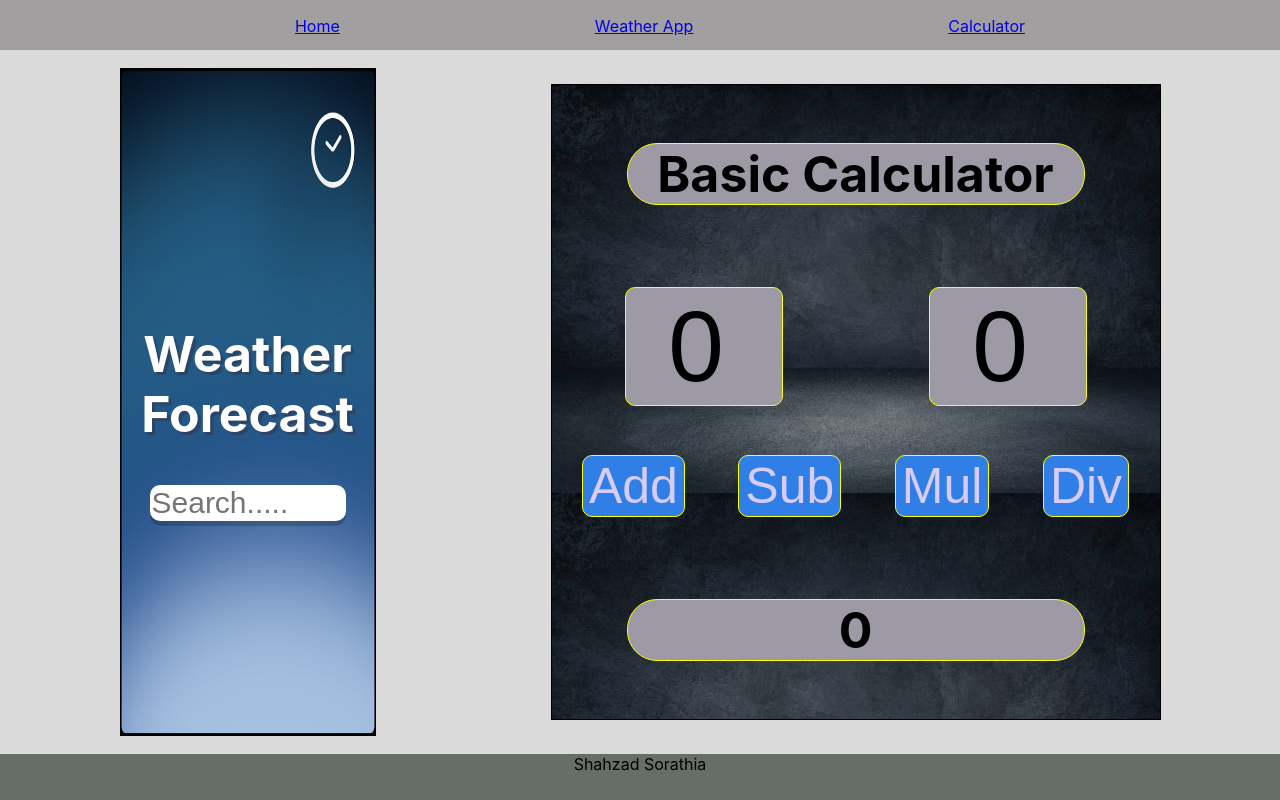
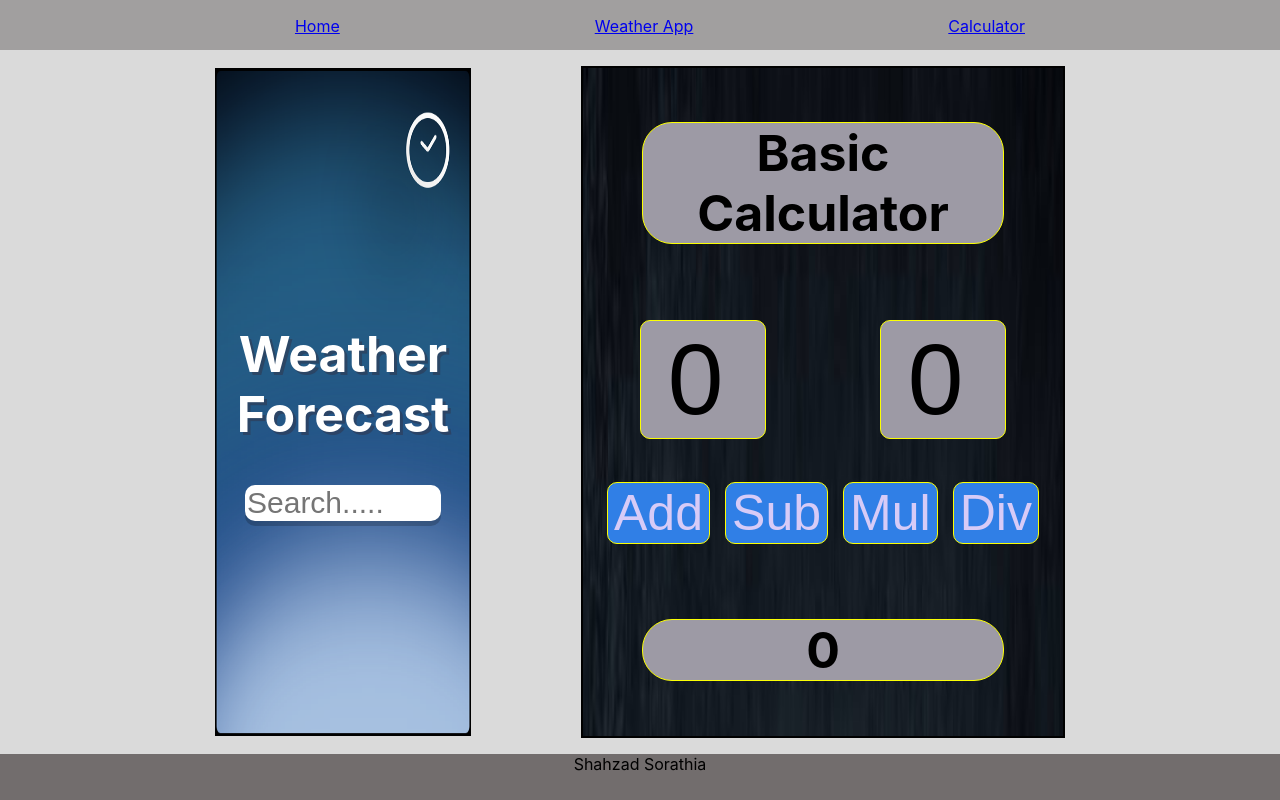
Before and after one commit to shahzadsorathia/Weather-Application-React, a React (Create React App) app: page /Home in a window 1280 px wide. Built offline with nearby package versions, Linux system fonts and the light colour scheme.

Commit message:
Update App.css

```diff
--- a/src/App.css
+++ b/src/App.css
@@ -21,7 +21,7 @@
 }
 
 #footer{
-    background-color: rgb(103, 110, 103);
+    background-color: rgb(114, 109, 109);
     height: 50px;
     text-align: center;
     width: 100%;
@@ -89,12 +89,13 @@
   .Calculator
   {
     background-image: url(images/math.jpg);
+    background-size: 100% 790%;
     display: flex;
     justify-content: space-around;
     align-items: center;
     flex-direction: column;
-    border: 1px solid black ;
-    height: 90%;
+    border: 2px solid black ;
+    height: 95%;
     width: 50%;
 
   }
@@ -148,6 +149,6 @@ h1 {
   justify-content: space-around;
   align-items: center;
   height: 95%;
-  width: 95%;
+  width: 75%;
 
 }
```
